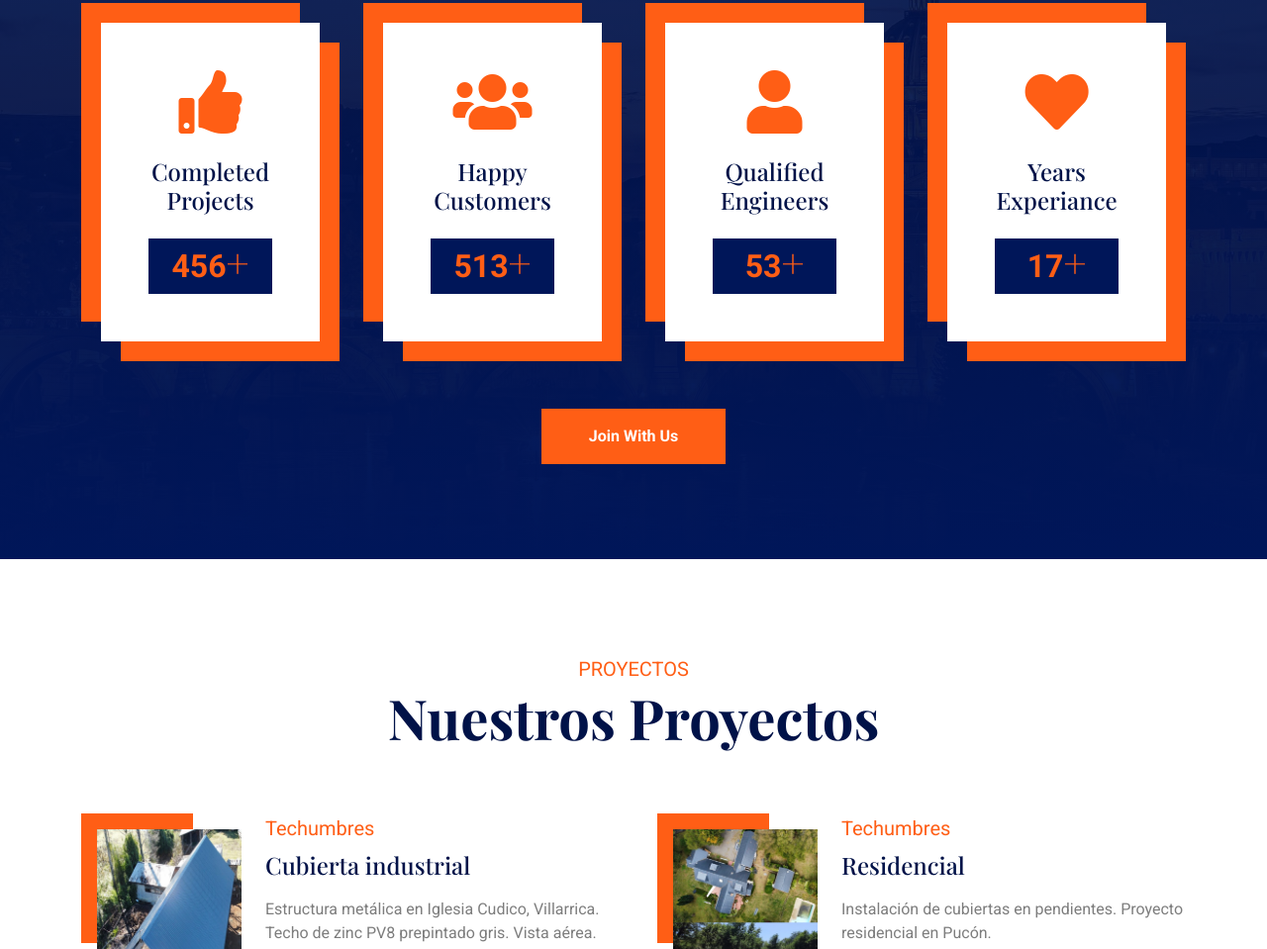
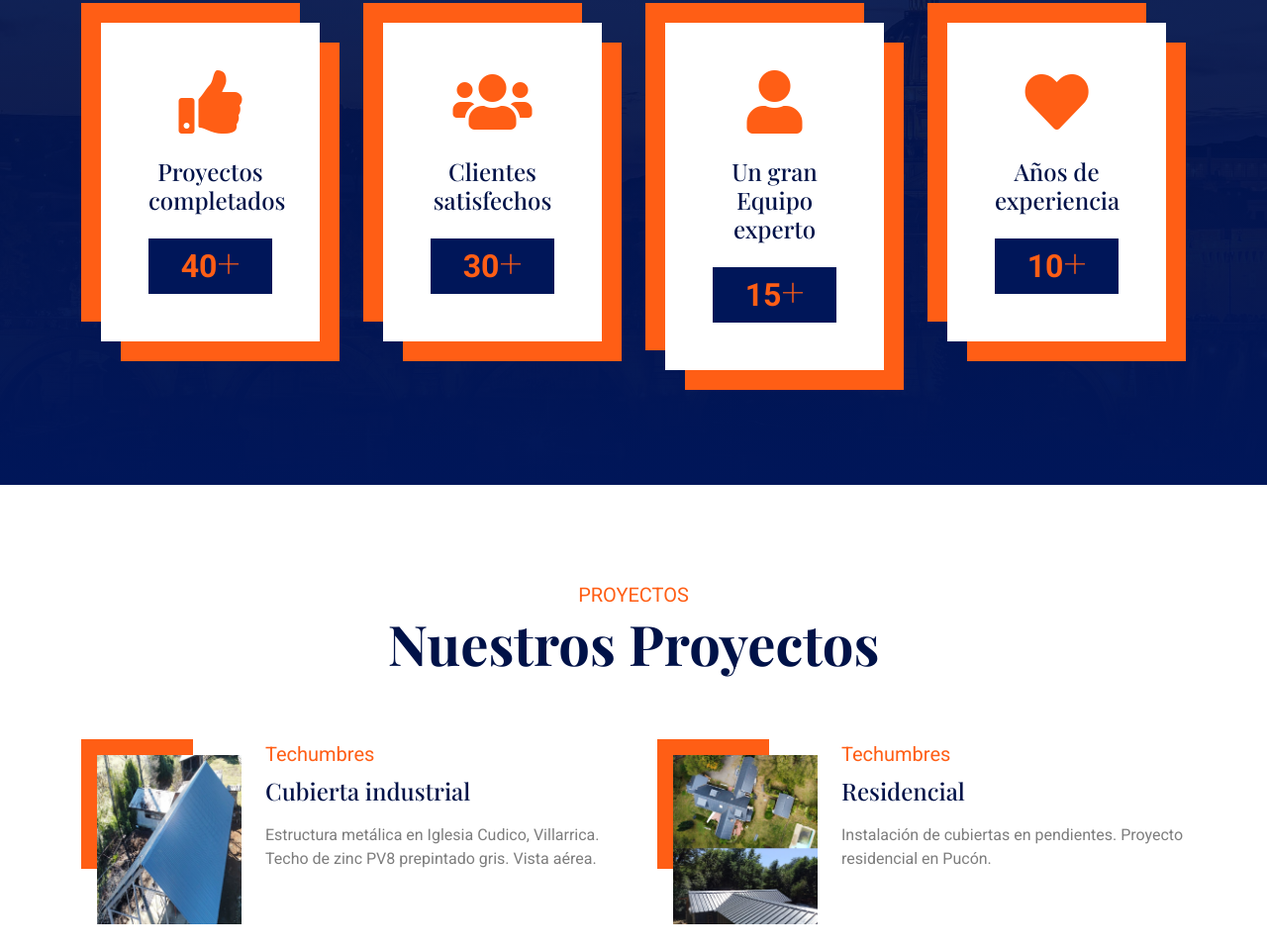
Before and after one commit to mnunez0/takun, a plain HTML site: page index.html in a window 1280 px wide. Shown: the part 3576-4535 px from the top of the page at 99% size. Drawn offline with nearby package versions, Linux system fonts and the light colour scheme; some packages are replaced by stand-ins of ours; a script that the page names is missing; a web font is replaced by a local one.

Commit message:
Actualización del sitio

```diff
--- a/index.html
+++ b/index.html
@@ -469,9 +469,9 @@
                                 <div class="counter-item-style"></div>
                                 <div class="counter-item-inner p-5">
                                     <i class="fas fa-thumbs-up fa-4x text-secondary"></i>
-                                    <h4 class="text-dark my-4">Completed Projects</h4>
+                                    <h4 class="text-dark my-4">Proyectos completados</h4>
                                     <div class="counter-counting">
-                                        <span class="text-secondary fs-2 fw-bold" data-toggle="counter-up">456</span>
+                                        <span class="text-secondary fs-2 fw-bold" data-toggle="counter-up">40</span>
                                         <span class="h1 fw-bold text-secondary">+</span>
                                     </div>
                                 </div>
@@ -484,9 +484,9 @@
                                 <div class="counter-item-style"></div>
                                 <div class="counter-item-inner p-5">
                                     <i class="fas fa-users fa-4x text-secondary"></i>
-                                    <h4 class="text-dark my-4">Happy Customers</h4>
+                                    <h4 class="text-dark my-4">Clientes satisfechos</h4>
                                     <div class="counter-counting">
-                                        <span class="text-secondary fs-2 fw-bold" data-toggle="counter-up">513</span>
+                                        <span class="text-secondary fs-2 fw-bold" data-toggle="counter-up">30</span>
                                         <span class="h1 fw-bold text-secondary">+</span>
                                     </div>
                                 </div>
@@ -499,9 +499,9 @@
                                 <div class="counter-item-style"></div>
                                 <div class="counter-item-inner p-5">
                                     <i class="fas fa-user fa-4x text-secondary"></i>
-                                    <h4 class="text-dark my-4">Qualified Engineers</h4>
+                                    <h4 class="text-dark my-4">Un gran Equipo experto</h4>
                                     <div class="counter-counting">
-                                        <span class="text-secondary fs-2 fw-bold" data-toggle="counter-up">53</span>
+                                        <span class="text-secondary fs-2 fw-bold" data-toggle="counter-up">15</span>
                                         <span class="h1 fw-bold text-secondary">+</span>
                                     </div>
                                 </div>
@@ -514,18 +514,18 @@
                                 <div class="counter-item-style"></div>
                                 <div class="counter-item-inner p-5">
                                     <i class="fas fa-heart fa-4x text-secondary"></i>
-                                    <h4 class="text-dark my-4">Years Experiance</h4>
+                                    <h4 class="text-dark my-4">Años de experiencia</h4>
                                     <div class="counter-counting">
-                                        <span class="text-secondary fs-2 fw-bold" data-toggle="counter-up">17</span>
+                                        <span class="text-secondary fs-2 fw-bold" data-toggle="counter-up">10</span>
                                         <span class="h1 fw-bold text-secondary">+</span>
                                     </div>
                                 </div>
                             </div>
                         </div>
                     </div>
-                    <div class="col-12 text-center pt-4 wow fadeInUp" data-wow-delay="0.9s">
+                    <!--<div class="col-12 text-center pt-4 wow fadeInUp" data-wow-delay="0.9s">
                         <a class="counter-btn btn btn-secondary py-3 px-5" href="#">Join With Us</a>
-                    </div>
+                    </div> -->
                 </div>
             </div>
         </div>
```
Also changed, not shown: docs/Nuevo Documento de texto.txt (added).
